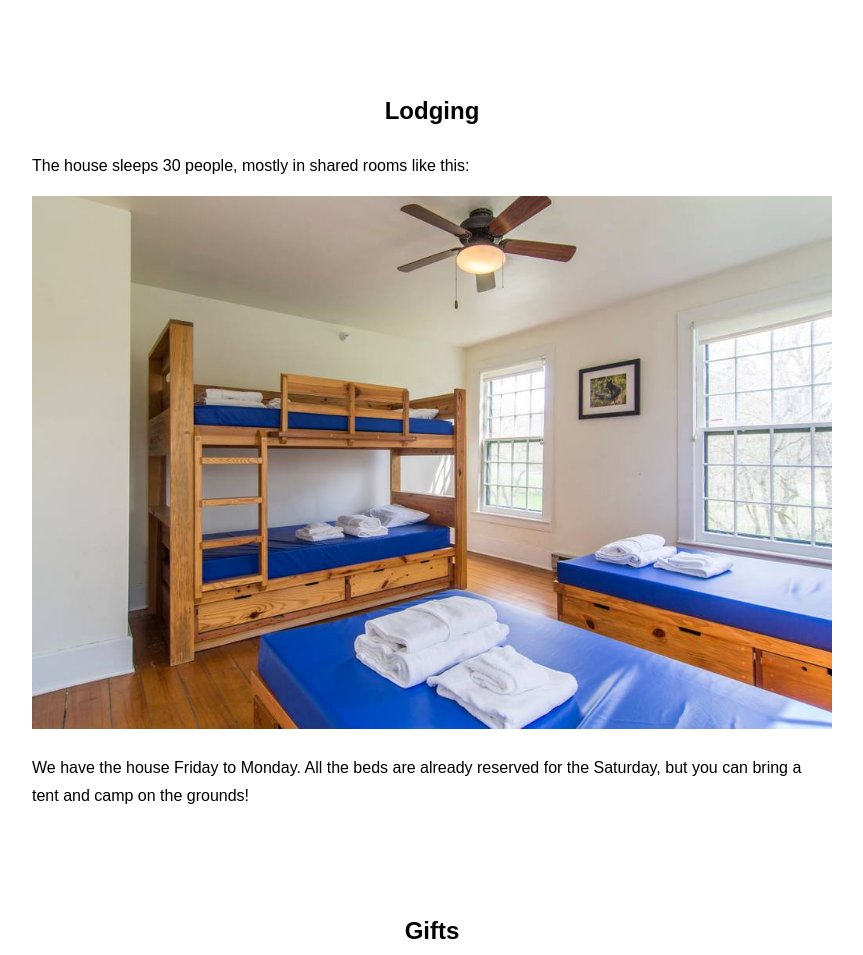
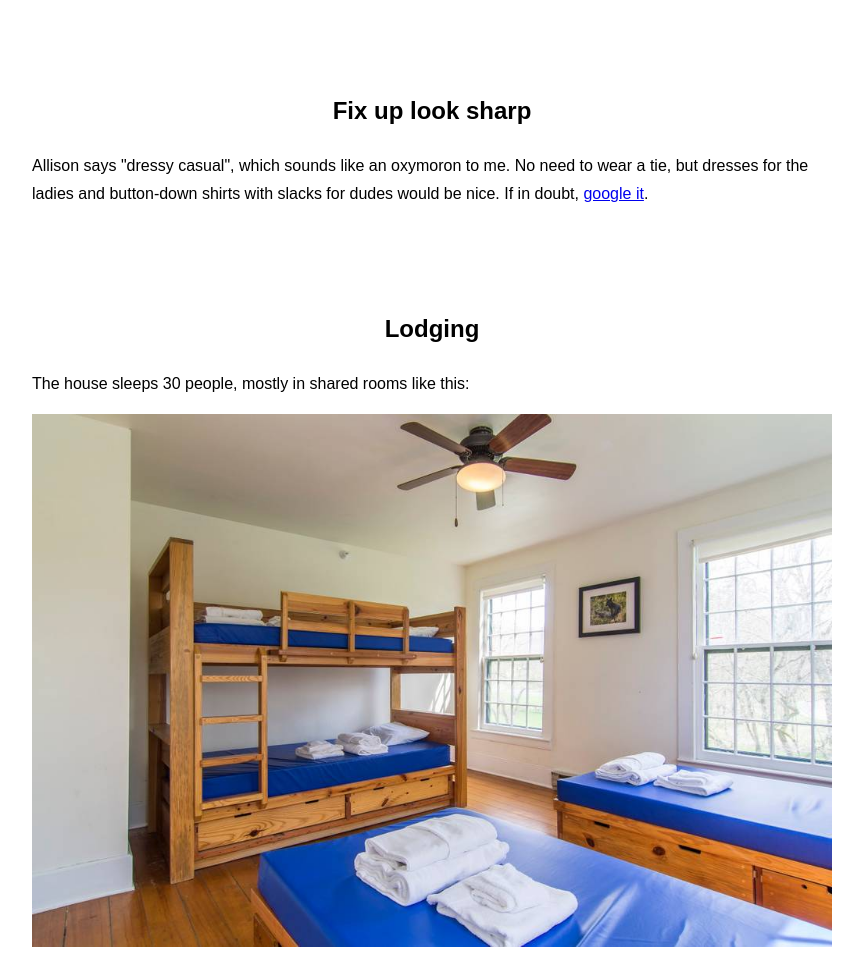
Before and after one commit to omarkhan/bartokhan.party, a plain HTML site: page index.html in a window 1280 px wide. Shown: the part 3328-4283 px from the top of the page, without its empty margins (208-1071 px from the left). Drawn offline with Linux system fonts and the light colour scheme; a web font is replaced by a local one.

Commit message:
Add dress code

```diff
--- a/index.html
+++ b/index.html
@@ -71,6 +71,16 @@
 </section>
 
 <section>
+  <h2>Fix up look sharp</h2>
+  <p>
+    Allison says "dressy casual", which sounds like an oxymoron to me. No need
+    to wear a tie, but dresses for the ladies and button-down shirts with
+    slacks for dudes would be nice. If in doubt,
+    <a href="https://www.google.com/search?q=dressy+casual+wedding&tbm=isch">google it</a>.
+  </p>
+</section>
+
+<section>
   <h2>Lodging</h2>
   <p>The house sleeps 30 people, mostly in shared rooms like this:</p>
   <img src="images/accommodation.jpg" alt="A shared room with some bunk beds" />
```
